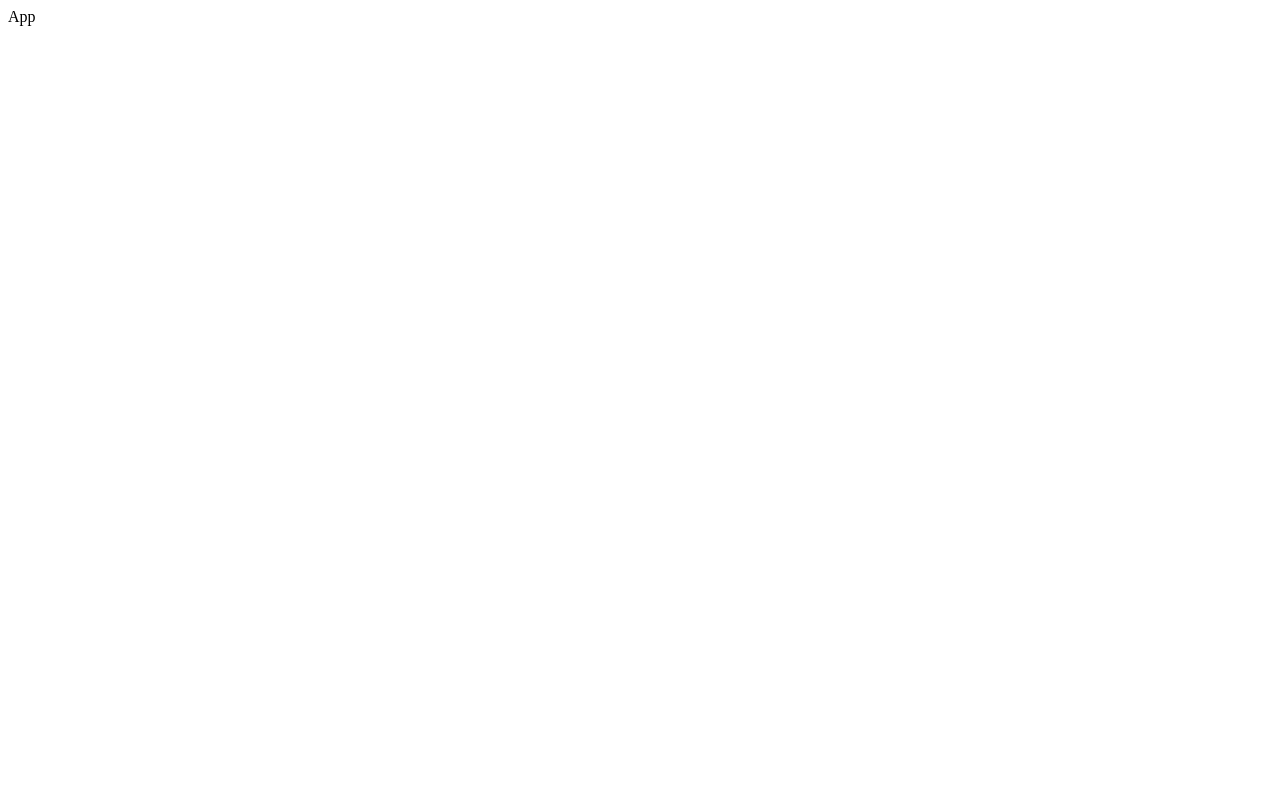
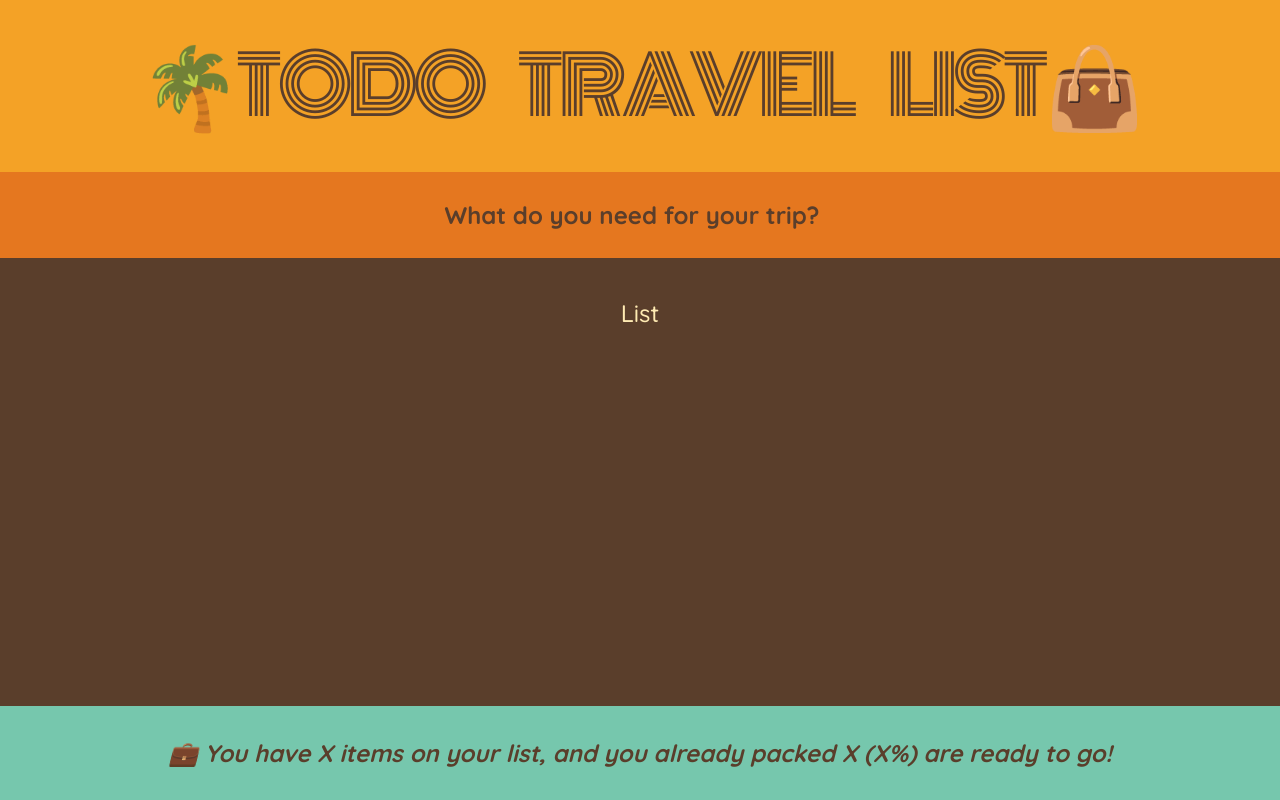
Before and after one commit to tarek-khalifa-1/react-todo-travel-list, a React (Vite) app: page / in a window 1280 px wide. Built offline with nearby package versions, Linux system fonts and the light colour scheme.

Commit message:
building layout

```diff
--- a/src/App.jsx
+++ b/src/App.jsx
@@ -1,5 +1,24 @@
+/*
+const initialItems = [
+  { id: 1, description: "Passports", quantity: 2, packed: false },
+  { id: 2, description: "Socks", quantity: 12, packed: false },
+];
+*/
+
+import Form from "./components/Form/Form";
+import Logo from "./components/Logo/Logo";
+import PackingList from "./components/PackingList/PackingList";
+import Stats from "./components/Stats/Stats";
+
 function App() {
-  return <div>App</div>;
+  return (
+    <div className="app">
+      <Logo />
+      <Form />
+      <PackingList />
+      <Stats />
+    </div>
+  );
 }
 
 export default App;
--- /dev/null
+++ b/src/components/Form/Form.jsx
@@ -0,0 +1,9 @@
+function Form() {
+  return (
+    <div className="add-form">
+      <h3>What do you need for your trip?</h3>
+    </div>
+  );
+}
+
+export default Form;
--- /dev/null
+++ b/src/components/Logo/Logo.jsx
@@ -0,0 +1,5 @@
+function Logo() {
+  return <h1>🌴ToDo Travel List👜</h1>;
+}
+
+export default Logo;
--- /dev/null
+++ b/src/components/PackingList/PackingList.jsx
@@ -0,0 +1,5 @@
+function PackingList() {
+  return <div className="list">List</div>;
+}
+
+export default PackingList;
--- /dev/null
+++ b/src/components/Stats/Stats.jsx
@@ -0,0 +1,12 @@
+function Stats() {
+  return (
+    <footer className="stats">
+      <em>
+        💼 You have X items on your list, and you already packed X (X%) are
+        ready to go!
+      </em>
+    </footer>
+  );
+}
+
+export default Stats;
--- a/src/index.css
+++ b/src/index.css
@@ -0,0 +1,132 @@
+@import url("https://fonts.googleapis.com/css2?family=Monoton&family=Quicksand:wght@500;700&display=swap");
+
+* {
+  margin: 0;
+  padding: 0;
+  box-sizing: border-box;
+}
+
+html {
+  font-size: 62.5%;
+}
+
+body {
+  font-size: 2.4rem;
+  font-family: sans-serif;
+  color: #5a3e2b;
+  font-family: "Quicksand";
+  font-weight: 500;
+}
+
+.app {
+  width: 100%;
+  height: 100vh;
+  display: grid;
+  grid-template-rows: auto auto 1fr auto;
+}
+
+h1 {
+  text-align: center;
+  background-color: #f4a226;
+  font-family: "Monoton";
+  font-size: 8rem;
+  text-transform: uppercase;
+  font-weight: 400;
+  word-spacing: 30px;
+  letter-spacing: -5px;
+  padding: 2.4rem 0;
+}
+
+.add-form {
+  background-color: #e5771f;
+  padding: 2.8rem 0;
+  display: flex;
+  align-items: center;
+  justify-content: center;
+  gap: 0.8rem;
+}
+
+h3 {
+  margin-right: 1.6rem;
+  font-size: 2.4rem;
+}
+
+button,
+select,
+input {
+  background-color: #ffebb3;
+  color: #5a3e2b;
+  font-family: inherit;
+  border: none;
+  border-radius: 10rem;
+  padding: 1.2rem 3.2rem;
+  font-weight: 700;
+  font-size: 1.8rem;
+  cursor: pointer;
+}
+
+.add-form button {
+  text-transform: uppercase;
+  background-color: #76c7ad;
+}
+
+.list {
+  background-color: #5a3e2b;
+  color: #ffebb3;
+  padding: 4rem 0;
+
+  display: flex;
+  justify-content: space-between;
+  flex-direction: column;
+  gap: 3.2rem;
+  align-items: center;
+}
+
+.actions button,
+.list select {
+  text-transform: uppercase;
+  padding: 0.8rem 2.4rem;
+  font-size: 1.4rem;
+  font-weight: 700;
+  margin: 0 0.8rem;
+}
+
+.list ul {
+  list-style: none;
+  width: 80%;
+  overflow: scroll;
+
+  display: grid;
+  grid-template-columns: repeat(auto-fit, minmax(250px, 1fr));
+  gap: 1.2rem;
+  justify-content: center;
+  align-content: start;
+}
+
+.list li {
+  display: flex;
+  align-items: center;
+  gap: 1.2rem;
+}
+
+input[type="checkbox"] {
+  height: 2rem;
+  width: 2rem;
+  accent-color: #e5771f;
+}
+
+.list li button {
+  cursor: pointer;
+  background: none;
+  border: none;
+  font-size: 1.8rem;
+  padding: 0.8rem;
+  transform: translateY(2px);
+}
+
+.stats {
+  background-color: #76c7ad;
+  text-align: center;
+  font-weight: 700;
+  padding: 3.2rem 0;
+}
--- a/src/main.jsx
+++ b/src/main.jsx
@@ -1,5 +1,6 @@
 import { StrictMode } from "react";
 import { createRoot } from "react-dom/client";
+import "./index.css";
 import App from "./App.jsx";
 
 createRoot(document.getElementById("root")).render(
```
